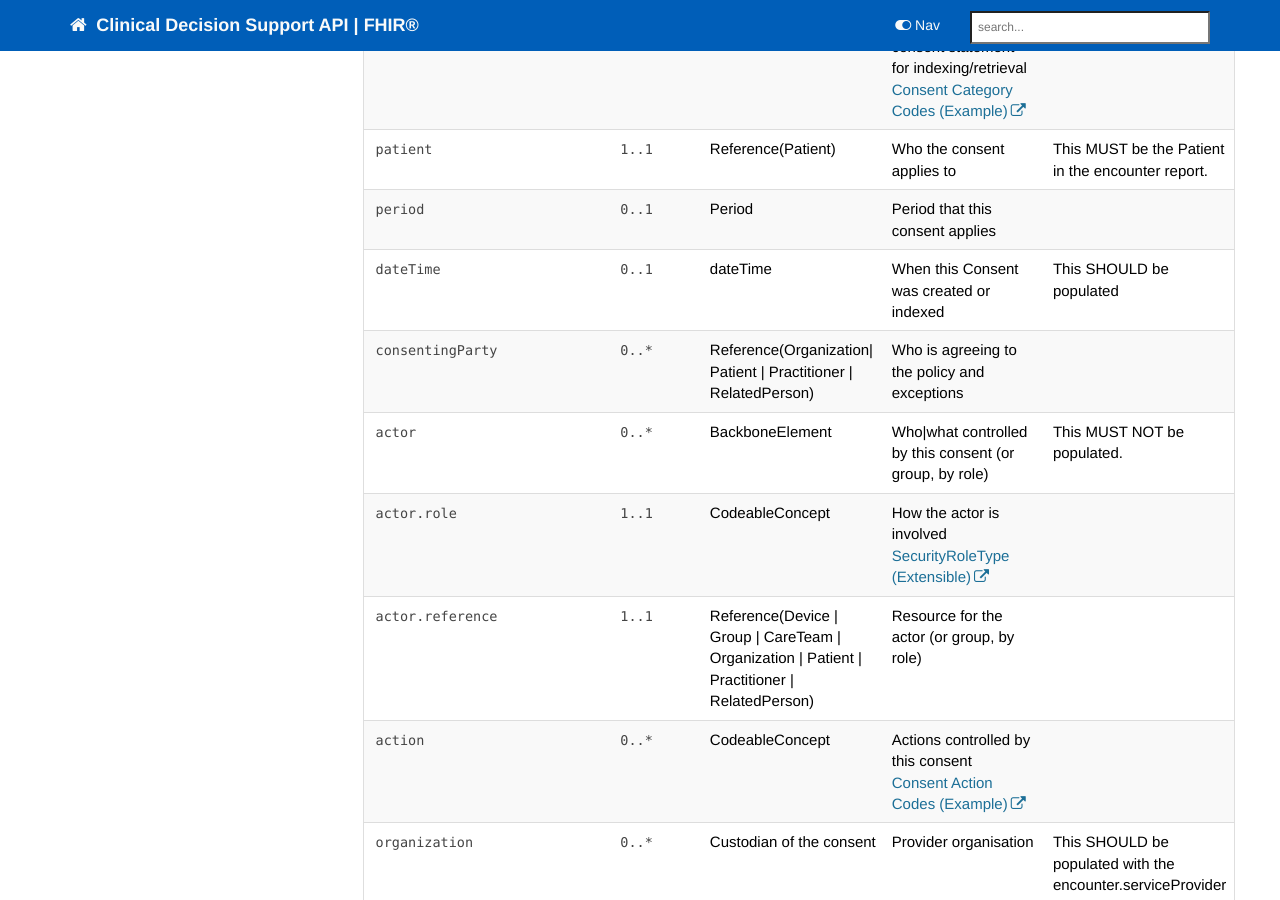
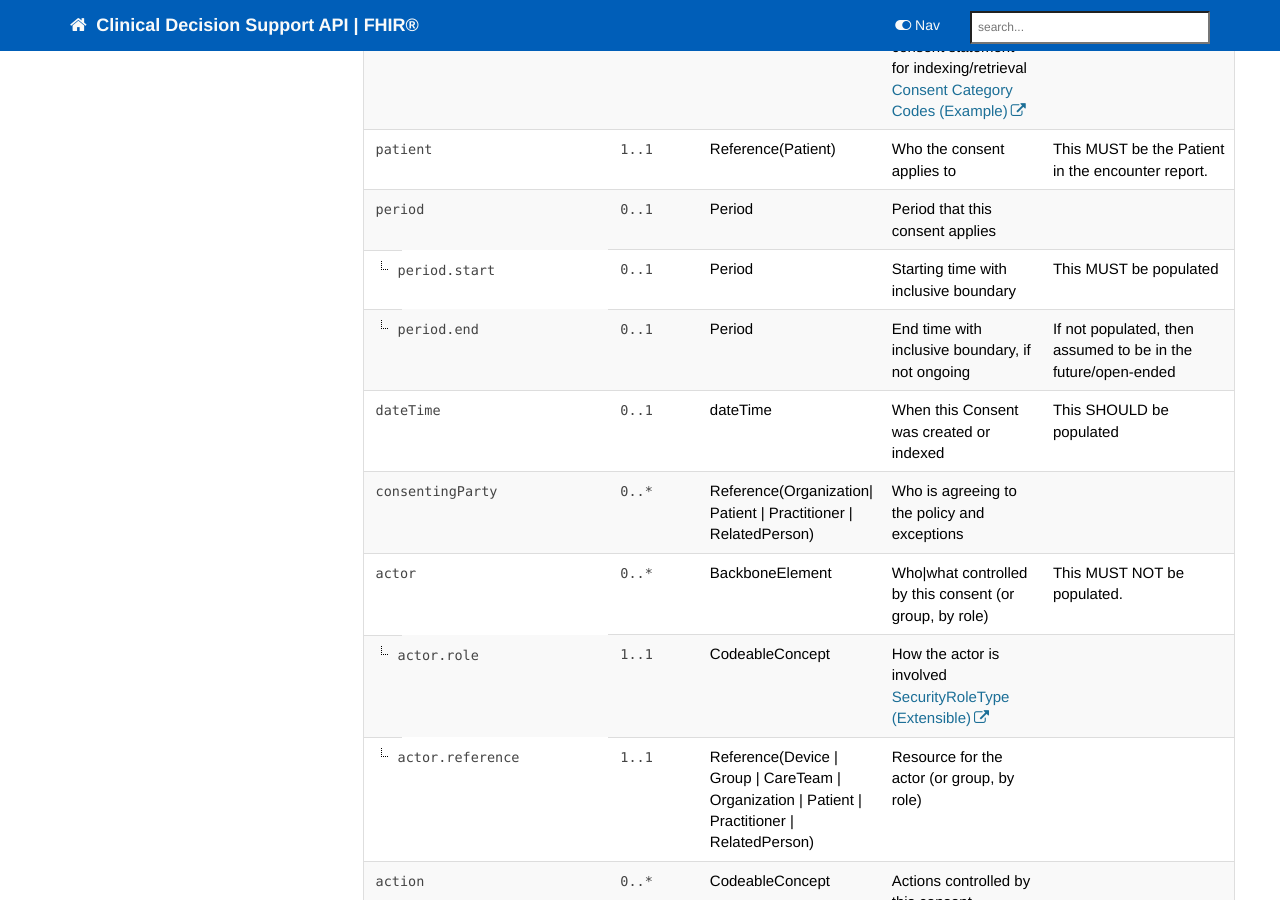
Before and after one commit to nhsconnect/FHIR-CDS, a Jekyll site: the page built from pages/explore/api_consent.md, in a window 1280 px wide and 900 px high, scrolled down 1508 px. Built offline with Jekyll 4.4.1, drawn with Linux system fonts in a browser that asks for light colours; nearby versions of some CDN libraries; comment, search, counter and statistics services are not loaded.

Commit message:
Update api_consent.md

```diff
--- a/pages/explore/api_consent.md
+++ b/pages/explore/api_consent.md
@@ -168,6 +168,20 @@ Linked to the triage journey by patient and data.
   <td></td>
 </tr>
 <tr>
+  <td class="sub"><code>period.start</code></td>
+  <td><code>0..1</code></td>
+  <td>Period</td>
+  <td>Starting time with inclusive boundary</td>
+  <td>This MUST be populated</td>
+</tr>
+<tr>
+  <td class="sub"><code>period.end</code></td>
+  <td><code>0..1</code></td>
+  <td>Period</td>
+  <td>End time with inclusive boundary, if not ongoing</td>
+  <td>If not populated, then assumed to be in the future/open-ended</td>
+</tr>
+<tr>
   <td><code>dateTime</code></td>
   <td><code>0..1</code></td>
   <td>dateTime</td>
@@ -189,7 +203,7 @@ Linked to the triage journey by patient and data.
   <td>This MUST NOT be populated. </td>
 </tr>
 <tr>
-  <td><code>actor.role</code></td>
+  <td class="sub"><code>actor.role</code></td>
   <td><code>1..1</code></td>
   <td>CodeableConcept</td>
   <td>How the actor is involved<br>
@@ -197,7 +211,7 @@ Linked to the triage journey by patient and data.
   <td></td>
 </tr>
 <tr>
-  <td><code>actor.reference</code></td>
+  <td class="sub"><code>actor.reference</code></td>
   <td><code>1..1</code></td>
   <td>Reference(Device | Group | CareTeam | Organization | Patient | Practitioner | RelatedPerson)</td>
   <td>Resource for the actor (or group, by role)</td>
@@ -298,14 +312,14 @@ Linked to the triage journey by patient and data.
   <td></td>
 </tr>
 	<tr>
-  <td><code>dataPeriod.start</code></td>
+  <td class="sub"><code>dataPeriod.start</code></td>
   <td><code>0..1</code></td>
   <td>Period</td>
   <td>Timeframe for data controlled by this consent</td>
   <td>This MUST be populated</td>
 </tr>
 	<tr>
-  <td><code>dataPeriod.end</code></td>
+  <td class="sub"><code>dataPeriod.end</code></td>
   <td><code>0..1</code></td>
   <td>Period</td>
   <td>Timeframe for data controlled by this consent</td>
```
